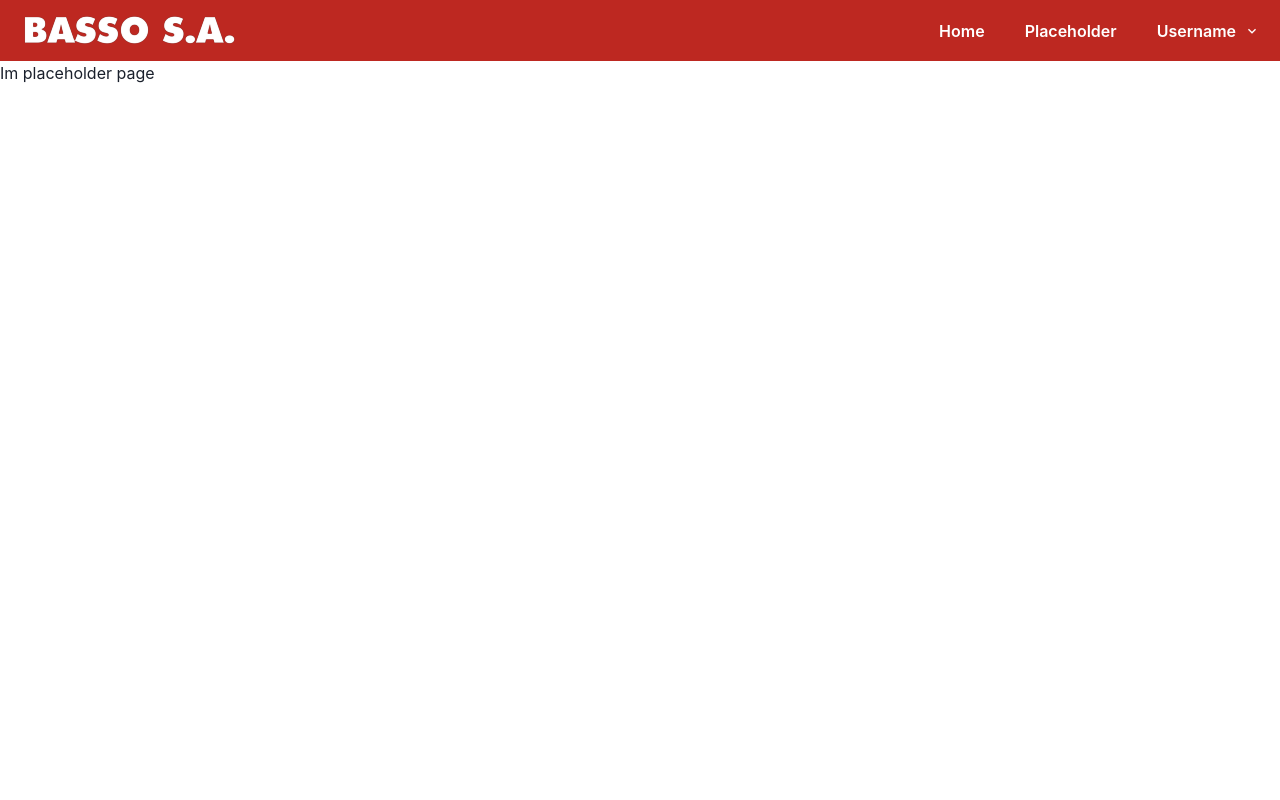
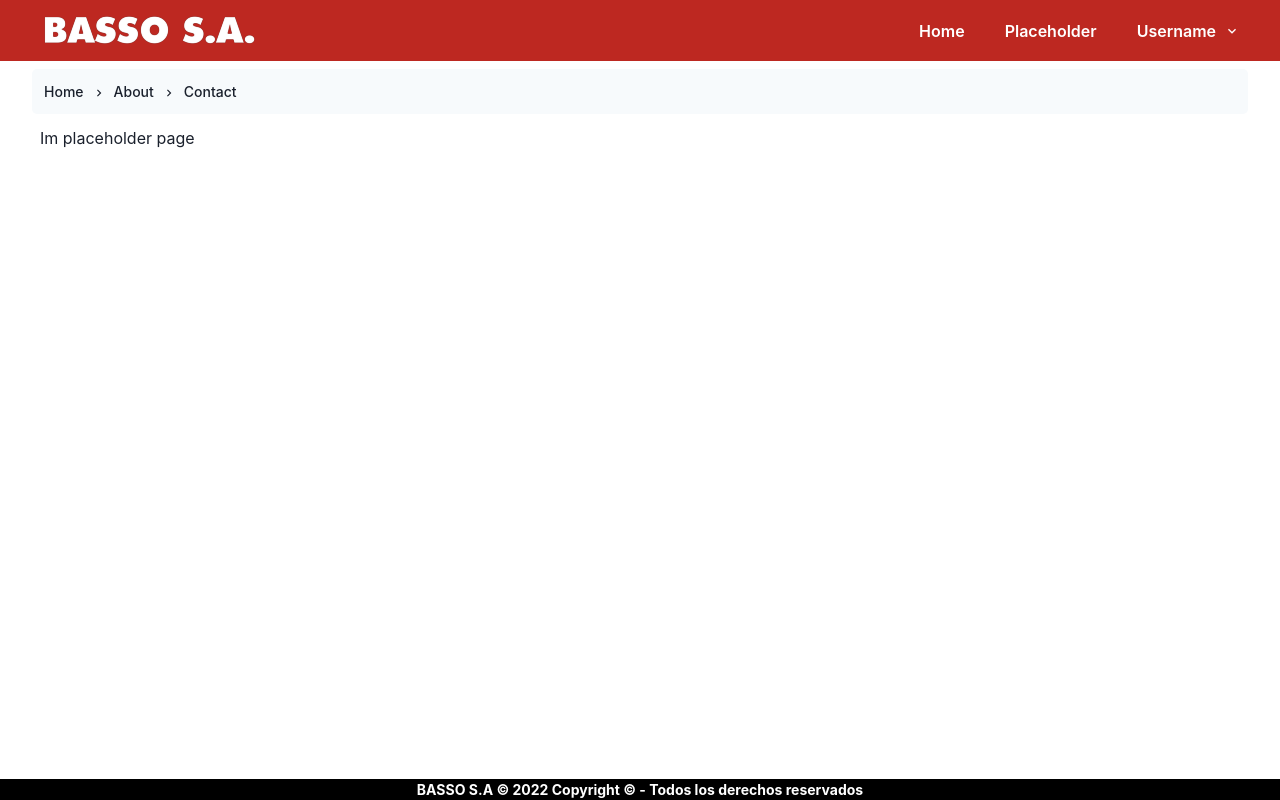
Before and after one commit to LucianoRomero1/SisTrabajoTerceros_App, a React (Vite) app: page /placeholder in a window 1280 px wide. Built offline with nearby package versions, Linux system fonts and the light colour scheme.

Commit message:
Navbar finish, footer align to vertical end

```diff
--- a/src/components/layout/Footer.jsx
+++ b/src/components/layout/Footer.jsx
@@ -1,11 +1,17 @@
-import React from 'react';
+import React from "react";
+import { Box, Flex, Stack, Text } from "@chakra-ui/react";
 
 export const Footer = () => {
-    return (
-        <>
-            <footer>
-                {/* Aca pongo el texto del Footer de Basso */}
-            </footer>
-        </>
-    )
-}
+  return (
+    <>
+      <Box role="contentinfo" bg="#000" color="white" className="fixed-bottom">
+        <Stack spacing={{ base: "4", md: "5" }} align="center">
+          <Text fontSize="sm" fontWeight="bold">
+            BASSO S.A &copy; {new Date().getFullYear()} Copyright © - Todos los
+            derechos reservados
+          </Text>
+        </Stack>
+      </Box>
+    </>
+  );
+};
--- a/src/components/layout/Header.jsx
+++ b/src/components/layout/Header.jsx
@@ -1,11 +1,38 @@
-//El header generalmente puede ser algo antes del contenido de la pagina
-//Como el breadcrumbs o algo mas de info
-import React from 'react';
+import React from "react";
+import {
+  Breadcrumb,
+  BreadcrumbItem,
+  BreadcrumbLink,
+  BreadcrumbSeparator,
+} from "@chakra-ui/react";
+import { ChevronRightIcon } from "@chakra-ui/icons";
+import { Center, Box } from "@chakra-ui/react";
 
 export const Header = () => {
-    return (
-        <>
-            {/* Esto va a tener que recibir una prop, que es la ruta actual y la anterior */}
-        </>
-    );
-}
+  return (
+    <>
+      <Center>
+        <Box w="95%" bg="gray.50" alignItems="center" mt={2} p={3} borderRadius="5">
+          <Breadcrumb
+            fontWeight="medium"
+            fontSize="sm"
+            spacing="8px"
+            separator={<ChevronRightIcon color="gray.00" />}
+          >
+            <BreadcrumbItem>
+              <BreadcrumbLink href="#">Home</BreadcrumbLink>
+            </BreadcrumbItem>
+
+            <BreadcrumbItem>
+              <BreadcrumbLink href="#">About</BreadcrumbLink>
+            </BreadcrumbItem>
+
+            <BreadcrumbItem isCurrentPage>
+              <BreadcrumbLink href="#">Contact</BreadcrumbLink>
+            </BreadcrumbItem>
+          </Breadcrumb>
+        </Box>
+      </Center>
+    </>
+  );
+};
--- a/src/components/layout/Nav.jsx
+++ b/src/components/layout/Nav.jsx
@@ -17,7 +17,7 @@ import { Placeholder } from "../pages/Placeholder";
 export const Nav = () => {
   const { isOpen, onOpen, onClose } = useDisclosure();
   return (
-    <Flex py={3} px={5} direction={["column", "row"]} justify="space-between" className="bg-basso-red">
+    <Flex py={3} px={10} direction={["column", "row"]} justify="space-between" className="bg-basso-red">
       <Flex alignItems="center" wrap="wrap">
         <Flex flexGrow={1} justify="center">
           <Heading ml={[4, 0]}>
--- a/src/index.css
+++ b/src/index.css
@@ -6,3 +6,10 @@
 .bg-basso-red {
     background-color: #BD2821 !important;
 }
+
+.fixed-bottom {
+    position: fixed;
+    right: 0;
+    bottom: 0;
+    left: 0;
+}
--- a/src/routing/CustomRoutes.jsx
+++ b/src/routing/CustomRoutes.jsx
@@ -6,6 +6,7 @@ import { Footer } from "../components/layout/Footer";
 import { Header } from "../components/layout/Header";
 import { Nav } from "../components/layout/Nav";
 import { Placeholder } from "../components/pages/Placeholder";
+import { Box } from "@chakra-ui/react";
 
 export const CustomRoutes = () => {
   return (
@@ -15,17 +16,17 @@ export const CustomRoutes = () => {
       <Header />
 
       {/* {Central content & Routes} */}
-            <section>
+      <Box px={10} py={3}>
         <Routes>
           <Route path="/" element={<Home />} />
           <Route path="*" element={<Error />} />
           <Route path="/home" element={<Home />} />
           <Route path="/placeholder" element={<Placeholder />} />
         </Routes>
-            </section>
+      </Box>
 
       {/* {layout bottom} */}
       <Footer />
     </BrowserRouter>
-    )
-}
+  );
+};
```
Lines whose indentation alone changed are shown as unchanged.
